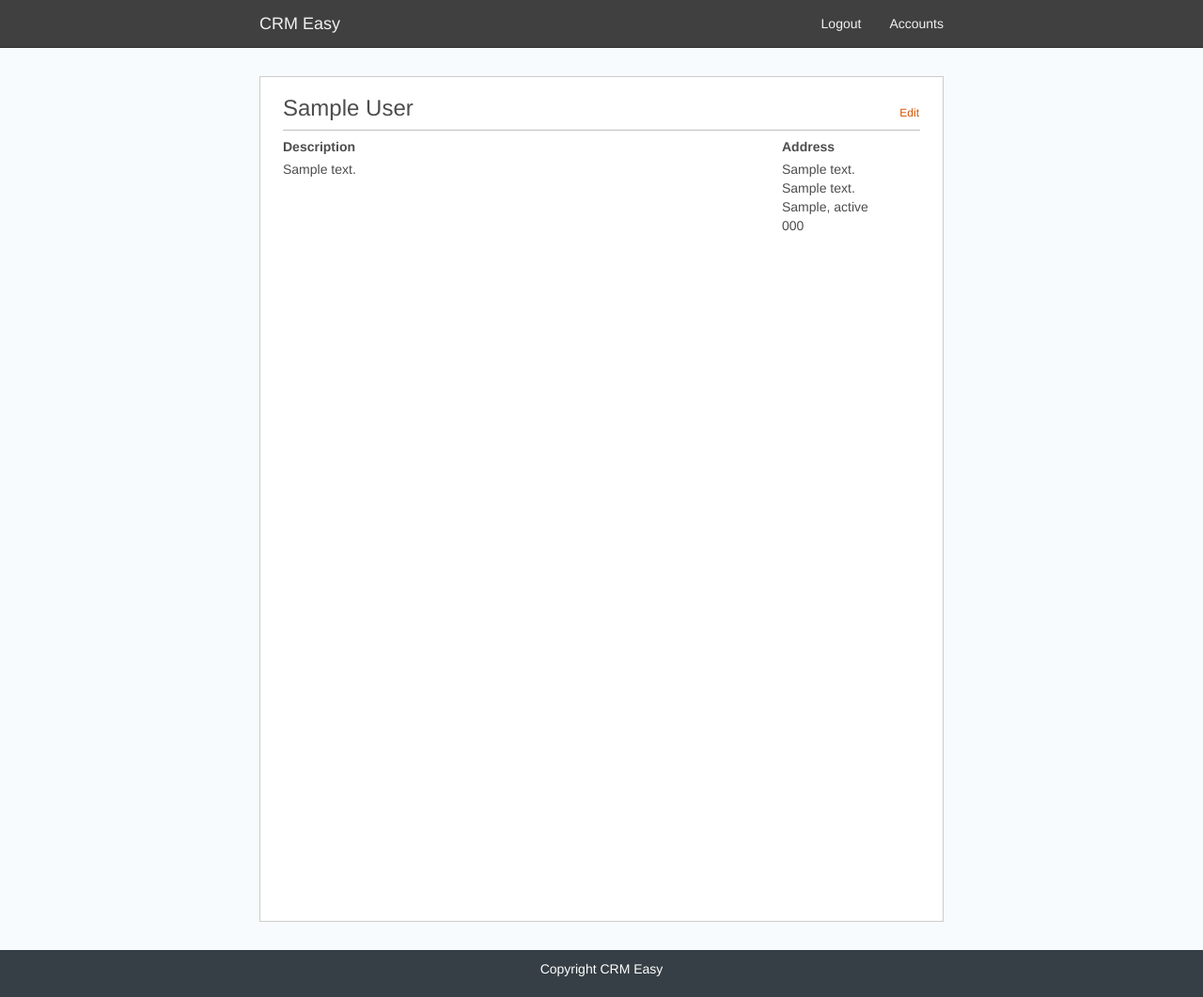
After one commit to cp2091991/crmeasy, a Django app: page /account/1/ in a window 1280 px wide. The commit adds this page. Shown: the whole page at 94% size. Run offline with Django 3.2, Linux system fonts and the light colour scheme; a user stored in the database is signed in; tables that the repository leaves empty hold one stand-in row (values such as "Sample post").

```diff
--- /dev/null
+++ b/accounts/urls.py
@@ -0,0 +1,8 @@
+from django.conf.urls import  url
+from . import views
+account_urls = [
+
+    url(r'^$',views.account_detail, name='account_detail'),
+
+
+]
--- a/accounts/views.py
+++ b/accounts/views.py
@@ -1,8 +1,13 @@
 from django.views.generic import ListView
 from django.contrib.auth.decorators import login_required
 from django.utils.decorators import method_decorator
+from django.http import HttpResponseForbidden
+from django.shortcuts import render
+from .models import Account
+from django.http import HttpResponseRedirect
+from django.core.urlresolvers import reverse
+# from django.views.generic.detail import DetailView
 
-from .models import Account
 
 class AccountList(ListView):
     model = Account
@@ -27,3 +32,16 @@ class AccountList(ListView):
     @method_decorator(login_required)
     def dispatch(self, *args, **kwargs):
         return super(AccountList, self).dispatch(*args, **kwargs)
+
+@login_required()
+def account_detail(request, uuid):
+
+    account = Account.objects.get(uuid=uuid)
+    if account.owner != request.user:
+            return HttpResponseForbidden()
+
+    variables = {
+        'account': account,
+    }
+
+    return render(request, 'accounts/account_detail.html', variables)
--- /dev/null
+++ b/crmapp/templates/accounts/account_detail.html
@@ -0,0 +1,14 @@
+{% extends 'base.html' %}
+
+{% block content %}
+    <div id="content-container" class="container p-none">
+        <div id="ad-container">
+            <div id="gi-container" class="ad-container">
+                {% include 'accounts/account_item_view.html' %}
+            </div>
+        </div>
+        {# List Contacts #}
+        {# List Communications #}
+    </div>
+
+{% endblock %}
--- /dev/null
+++ b/crmapp/templates/accounts/account_item_view.html
@@ -0,0 +1,23 @@
+<div class="gi-header">
+    <h3 class="ad-mh">{{ account.name }}
+        {# Account Edit Link #}
+        <span>
+            <a class="ad-control edit-account btn btn-link"
+               href="">Edit</a>
+        </span>
+    </h3>
+
+</div>
+<div class="row gi-body">
+    <div class="col-md-9">
+        <h5 class="gi-sh">Description</h5>
+        <p>{{ account.desc }}</p>
+    </div>
+    <div class="col-md-3">
+        <h5 class="gi-sh">Address</h5>
+        <p class="nm">{{ account.address_one }}</p>
+        <p class="nm">{{ account.address_two }}</p>
+        <p class="nm">{{ account.city}}, {{ account.state }}</p>
+        <p class="nm">{{ account.phone}}</p>
+    </div>
+</div>
--- a/crmapp/templates/base.html
+++ b/crmapp/templates/base.html
@@ -65,6 +65,7 @@
 
                             <li><a href="{% url 'account_list' %}"class="p-r-none">Accounts</a></li>
 
+
                             {% else %}
                               <li><a href="/login/">Login</a></li>
 
--- a/crmapp/urls.py
+++ b/crmapp/urls.py
@@ -20,10 +20,10 @@ from subscribers import views
 from django.contrib.auth.views import login
 from django.contrib.auth.views import logout
 from accounts.views import AccountList
-# from django.contrib.auth import views as auth_views
-# from django.contrib.auth.views import login,logout
+from accounts.urls import account_urls
 from django.conf import settings
 from django.conf.urls.static import static
+from accounts.urls import account_urls
 admin.autodiscover()
 
 urlpatterns = [
@@ -33,8 +33,8 @@ urlpatterns = [
      url(r'^admin/', include(admin.site.urls)),
      url(regex=r'^login/$', view=login, kwargs={'template_name': 'login.html'},name='login'),
      url(regex=r'^logout/$', view=logout, kwargs={'next_page': '/'}, name='logout'),
-    url(r'^account/list/$',AccountList.as_view(), name='account_list'),
-
+     url(r'^account/list/$',AccountList.as_view(), name='account_list'),
+     url(r'^account/(?P<uuid>[\w-]+)/', include(account_urls)),
 
 
 
```
Also changed, not shown: crmapp/templates/accounts/account_list.html (+0 -26 lines), 4 other files.
